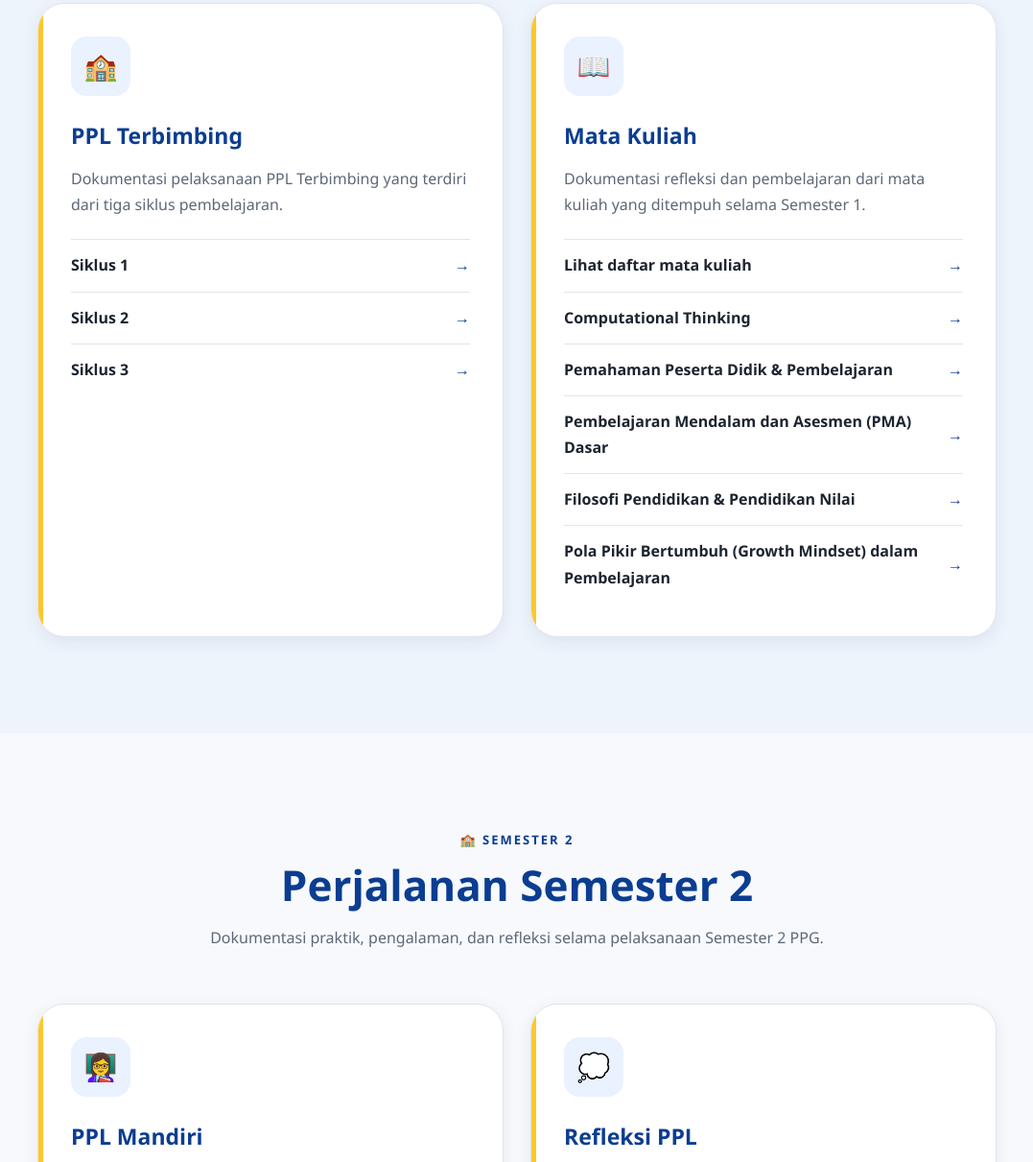
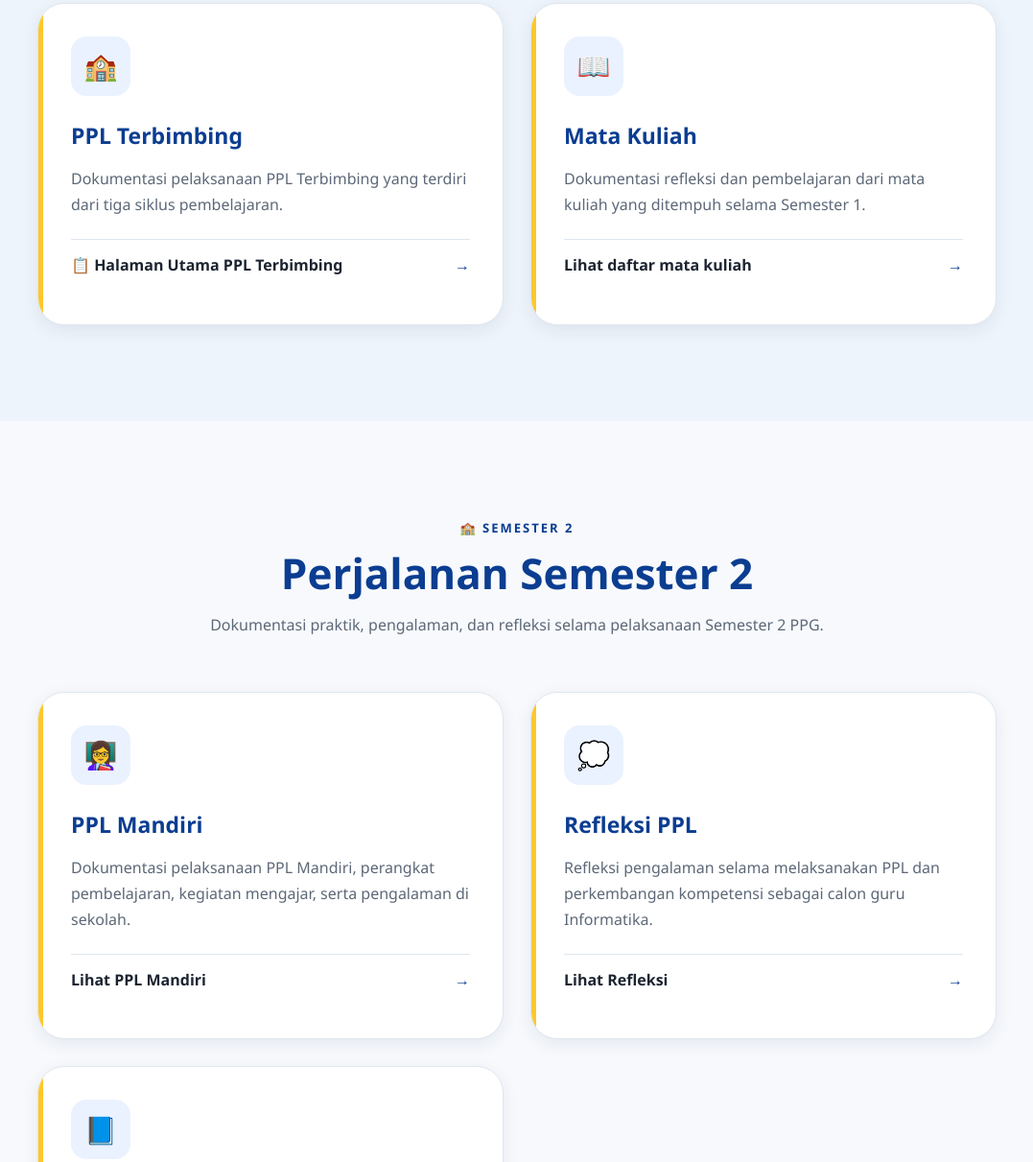
Before and after one commit to Siska1407/PPG_E-Portfolio_Siska-Yulia-Rahmawati, a plain HTML site: page index.html in a window 1280 px wide. Shown: the part 2695-3906 px from the top of the page at 96% size, without its empty margins (101-1178 px from the left). Drawn offline with Linux system fonts and the light colour scheme.

Commit message:
edit (2) 19 Agustus

```diff
--- a/index.html
+++ b/index.html
@@ -404,61 +404,18 @@
         <!-- PPL TERBIMBING -->
 
 <article class="semester-card">
+    <div class="semester-icon">🏫</div>
+    <h3>PPL Terbimbing</h3>
+    <p>Dokumentasi pelaksanaan PPL Terbimbing yang terdiri dari tiga siklus pembelajaran.</p>
 
-            <div class="semester-icon">
-                🏫
-            </div>
-
-
-            <h3>
-                PPL Terbimbing
-            </h3>
-
-
-            <p>
-
-                Dokumentasi pelaksanaan PPL Terbimbing
-                yang terdiri dari tiga siklus pembelajaran.
-
-            </p>
-
-
+    <!-- Tambahan: tautan ke halaman induk -->
     <ul>
-
         <li>
-
-                    <a href="semester-1/siklus-1.html">
-
-                        Siklus 1
-
+            <a href="semester-1/ppl-terbimbing.html" style="font-weight: bold; color: var(--primary-color);">
+                📋 Halaman Utama PPL Terbimbing
             </a>
-
         </li>
-
-
-                <li>
-
-                    <a href="semester-1/siklus-2.html">
-
-                        Siklus 2
-
-                    </a>
-
-                </li>
-
-
-                <li>
-
-                    <a href="semester-1/siklus-3.html">
-
-                        Siklus 3
-
-                    </a>
-
-                </li>
-
     </ul>
-
 </article>
 
 
@@ -497,58 +454,6 @@
                     </a>
 
                 </li>
-
-                <li>
-
-                    <a href="semester-1/mata-kuliah/computational-thinking.html">
-
-                        Computational Thinking
-
-                    </a>
-
-                </li>
-
-                <li>
-
-                    <a href="semester-1/mata-kuliah/pemahaman-peserta-didik-dan-pembelajaran.html">
-
-                        Pemahaman Peserta Didik & Pembelajaran
-
-                    </a>
-
-                </li>
-
-                <li>
-
-                    <a href="semester-1/mata-kuliah/pembelajaran-mendalam-dan-asesmen-pma-dasar.html">
-
-                        Pembelajaran Mendalam dan Asesmen (PMA) Dasar
-
-                    </a>
-
-                </li>
-
-                <li>
-
-                    <a href="semester-1/mata-kuliah/filosofi-pendidikan-dan-pendidikan-nilai.html">
-
-                        Filosofi Pendidikan & Pendidikan Nilai
-
-                    </a>
-
-                </li>
-
-                <li>
-
-                    <a href="semester-1/mata-kuliah/pola-pikir-bertumbuh-growth-mindset-dalam-pembelajaran.html">
-
-                        Pola Pikir Bertumbuh (Growth Mindset) dalam Pembelajaran
-
-                    </a>
-
-                </li>
-
-            </ul>
 
         </article>
 
@@ -1021,21 +926,18 @@
             </div>
         </div>
 
-        <!-- KOLOM 3: KONTAK (HANYA EMAIL, IG, UNIV) -->
+        <!-- KOLOM 3: KONTAK (PAKAI EMOJI) -->
         <div>
             <h3>Terhubung</h3>
             <div class="footer-links">
-                <!-- EMAIL -->
                 <a href="mailto:siska.yulia.2531537@students.um.ac.id">
-                    <i class="fas fa-envelope"></i> siska.yulia.2531537@students.um.ac.id
+                    ✉️ siska.yulia.2531537@students.um.ac.id
                 </a>
-                <!-- INSTAGRAM -->
                 <a href="https://www.instagram.com/siskayuraa/" target="_blank" rel="noopener noreferrer">
-                    <i class="fab fa-instagram"></i> @siskayuraa
+                    📷 @siskayuraa
                 </a>
-                <!-- UNIVERSITAS NEGERI MALANG -->
                 <a href="https://um.ac.id" target="_blank" rel="noopener noreferrer">
-                    <i class="fas fa-university"></i> Universitas Negeri Malang
+                    🏛️ Universitas Negeri Malang
                 </a>
             </div>
         </div>
```
Also changed, not shown: semester-1/mata-kuliah/computational-thinking.html (+3 -10 lines), semester-1/mata-kuliah/mata kuliah.html (deleted). Lines whose indentation alone changed are shown as unchanged.
